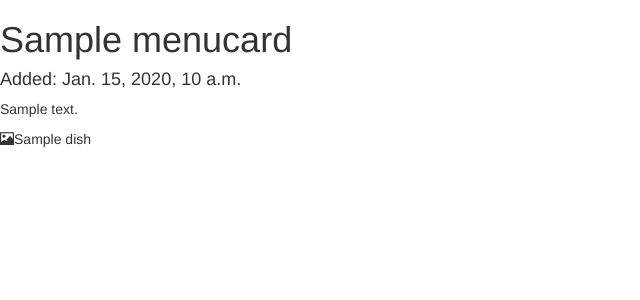
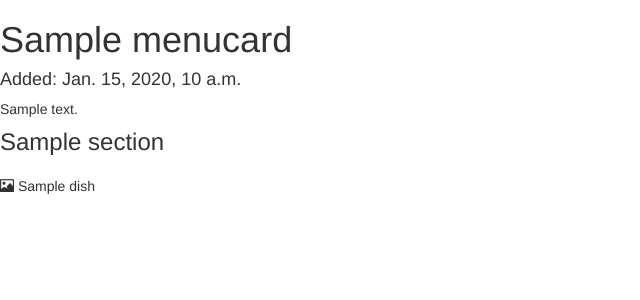
Before and after one commit to monuszko/django-karty, a Django app: template karty/templates/karty/menucard_detail.html in a window 1280 px wide. Shown: the top 300 px of the page, without its empty margins (0-640 px from the left). Run offline with Django 3.2, Linux system fonts and the light colour scheme; the template is opened without the code that fills it: most values are stand-ins (such as "Sample title", 1, 10 or a date in 2020); grey boxes marked "Sample" are stand-in pictures; some libraries are stand-ins or nearby versions.

Commit message:
templates, menu sections

```diff
--- a/karty/admin.py
+++ b/karty/admin.py
@@ -1,4 +1,6 @@
 from django.contrib import admin
+from django.forms import Textarea, TextInput
+from django.db import models
 
 from .models import MenuCard, Dish
 
@@ -6,6 +8,10 @@ from .models import MenuCard, Dish
 class DishInline(admin.TabularInline):
     model = Dish
     extra = 3
+    formfield_overrides = {
+            models.TextField: {'widget': Textarea(attrs={'cols': 15, 'rows': 3})},
+            models.CharField: {'widget': TextInput(attrs={'size': 10})},
+            }
 
 
 class MenuCardAdmin(admin.ModelAdmin):
--- a/karty/models.py
+++ b/karty/models.py
@@ -43,6 +43,9 @@ class MenuCard(models.Model):
             return True
         return False
 
+    def dishes_by_section(self):
+        return self.dishes.order_by('section')
+
     class Meta:
         verbose_name_plural = _("menu cards")
         verbose_name = _("menu card")
@@ -59,6 +62,7 @@ class Dish(models.Model):
     time = models.DurationField(_("Preparation time"))
     vege = models.BooleanField(_("Vegetarian"), default=False, help_text=_("Is it vegetarian ?"))
     photo = models.ImageField(upload_to='uploads/%Y/%m/%d/', blank=True)
+    section = models.CharField(_("Menu card section"), default="", blank=True, max_length=50)
 
     def __str__(self):
         return self.name
--- a/karty/static/karty/style.css
+++ b/karty/static/karty/style.css
@@ -5,6 +5,7 @@
 .invisible {
     display: hidden;
 }
+
 
 .flex-list {
     display: flex;
@@ -30,15 +31,14 @@ html, body {
 .glyphicon-picture:hover img {
   display:block;
   position:absolute;
-  top:0;
-  left:0;
-  z-index:1000;
-  width:auto;
+  z-index:10;
   max-width:320px;
+  max-height: 320px;
   min-height:128px;
+  padding:8px;
   border:1px solid black;
   margin-top:12px;
   margin-left:32px;
   overflow:hidden;
-  padding:8px;
+  background-color: #ABCDEF;
 }
--- a/karty/templates/karty/menucard_detail.html
+++ b/karty/templates/karty/menucard_detail.html
@@ -8,13 +8,19 @@
 <p>{{ menucard.desc }}
 
 <div class="flex-list">
-    {% for dish in menucard.dishes.all %}
+    {% for dish in menucard.dishes_by_section %}
+    {% if dish.section %}
+    {% ifchanged %}<h3 class="flex-item">{{ dish.section }}</h3>{% endifchanged %}
+    {% endif %}
     <div class="flex-item">
-        <span class="glyphicon glyphicon-picture {% if not dish.photo %}invisible{% endif %}">
-        {% if dish.photo %}
-            <img src="{{ dish.photo.url }}" class="img-circle" />
+        {% if not dish.photo  %}
+            <span class="glyphicon glyphicon-picture invisible"></span>
+        {% else %}
+            <span class="glyphicon glyphicon-picture">
+                <img src="{{ dish.photo.url }}" class="img-circle" />
+            </span>
         {% endif %}
-        </span>{{ dish.name }}
+        {{ dish.name }}
     </div>
     {% endfor %}
 </div>
```
Also changed, not shown: karty/locale/pl/LC_MESSAGES/django.po, karty/migrations/0004_dish_section.py (added).
